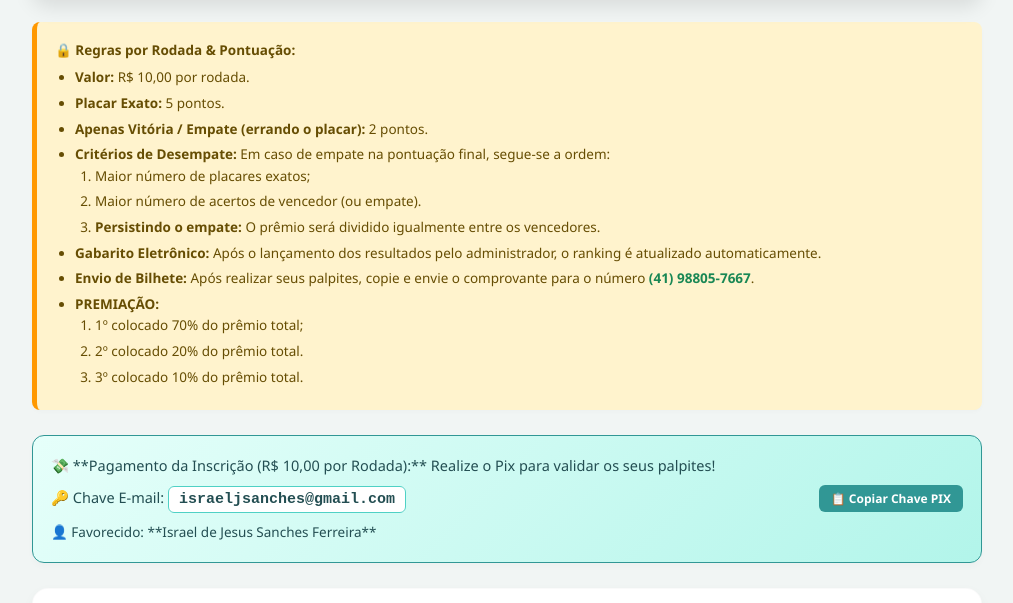
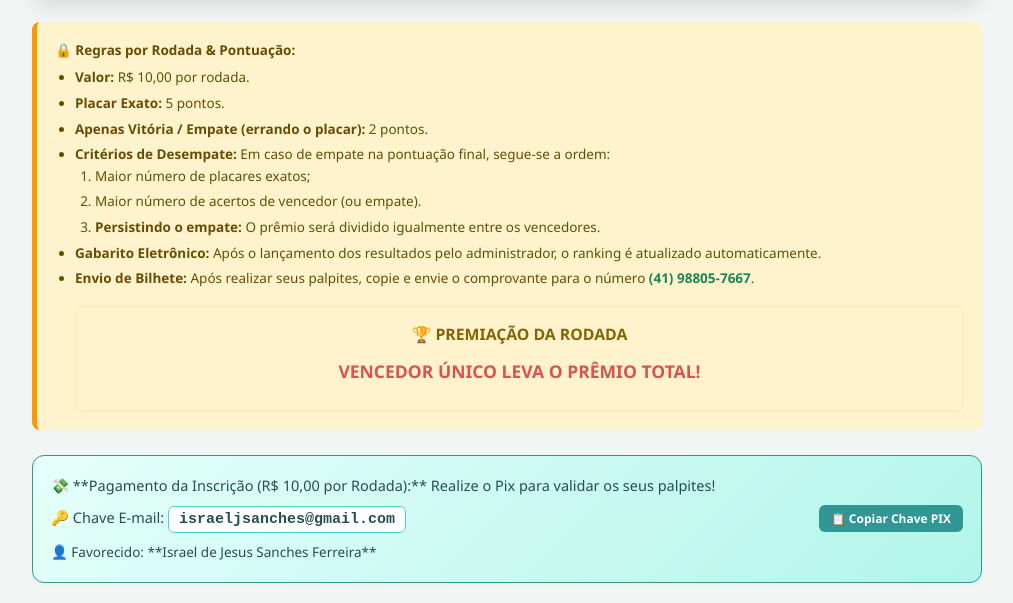
Before and after one commit to israeljsanches/bolaodohexacopa2026, a website: page public/index.html in a window 1280 px wide. Shown: the part 165-768 px from the top of the page, without its empty margins (133-1146 px from the left). Drawn offline with Linux system fonts and the light colour scheme; no server answers.

Commit message:
Update index.html

```diff
--- a/public/index.html
+++ b/public/index.html
@@ -206,12 +206,13 @@
         </li>
         <li><strong>Gabarito Eletrônico:</strong> Após o lançamento dos resultados pelo administrador, o ranking é atualizado automaticamente.</li>
         <li><strong>Envio de Bilhete:</strong> Após realizar seus palpites, copie e envie o comprovante para o número <strong><a href="https://wa.me/5541988057667" target="_blank" style="color: var(--primary-light); text-decoration: none;">(41) 98805-7667</a></strong>.</li>
-        <li><strong>PREMIAÇÃO:</strong>
-            <ol style="margin-left: 20px;">
-                <li>1º colocado 70% do prêmio total;</li>
-                <li>2º colocado 20% do prêmio total.</li>
-                <li>3º colocado 10% do prêmio total.</li>
-			</ol>
+        <div style="background-color: #fff3cd; border: 2px solid #ffeeba; padding: 15px; border-radius: 8px; margin-top: 15px; text-align: center;">
+    <h3 style="margin-top: 0; color: #856404; text-transform: uppercase;">🏆 Premiação da Rodada</h3>
+    <p style="font-size: 1.3em; font-weight: bold; color: #d9534f; margin: 10px 0;">
+        VENCEDOR ÚNICO LEVA O PRÊMIO TOTAL!
+    </p>
+</div>
+
     </ul>
 </div>
 
```
